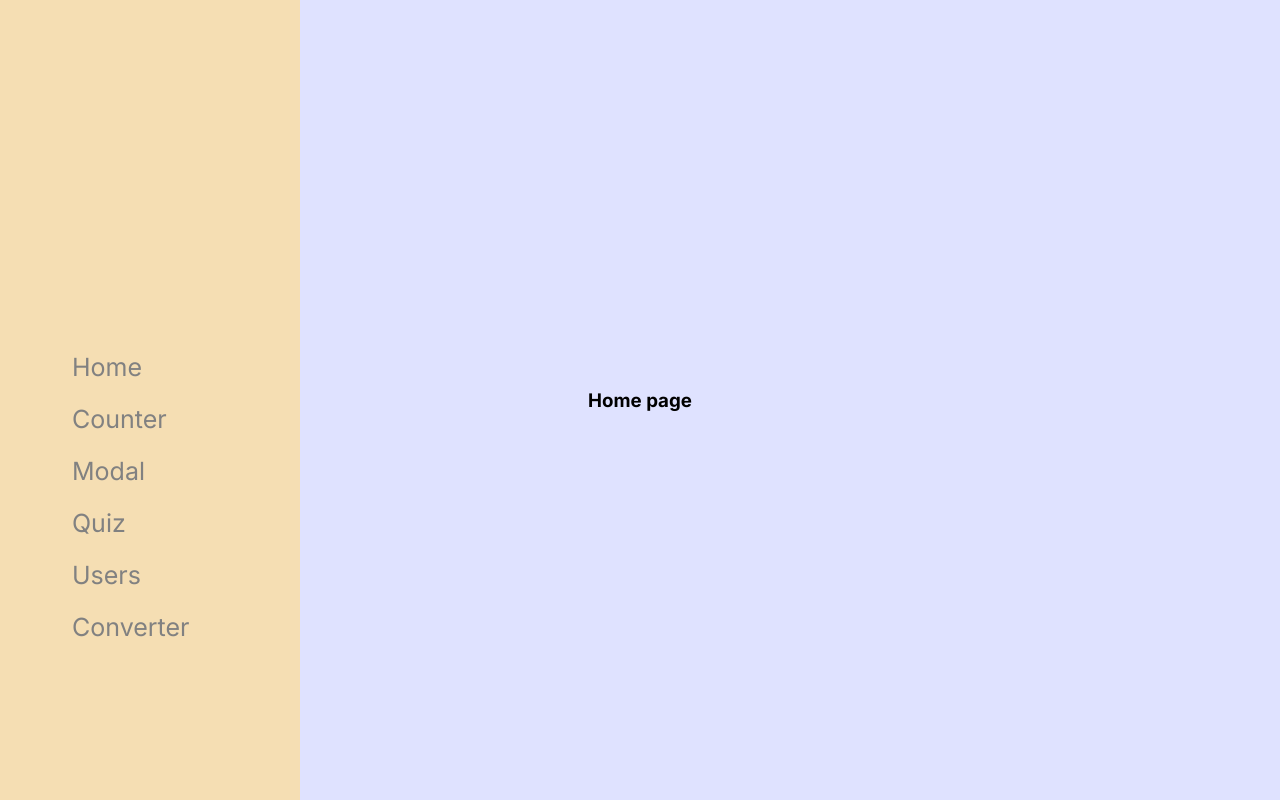
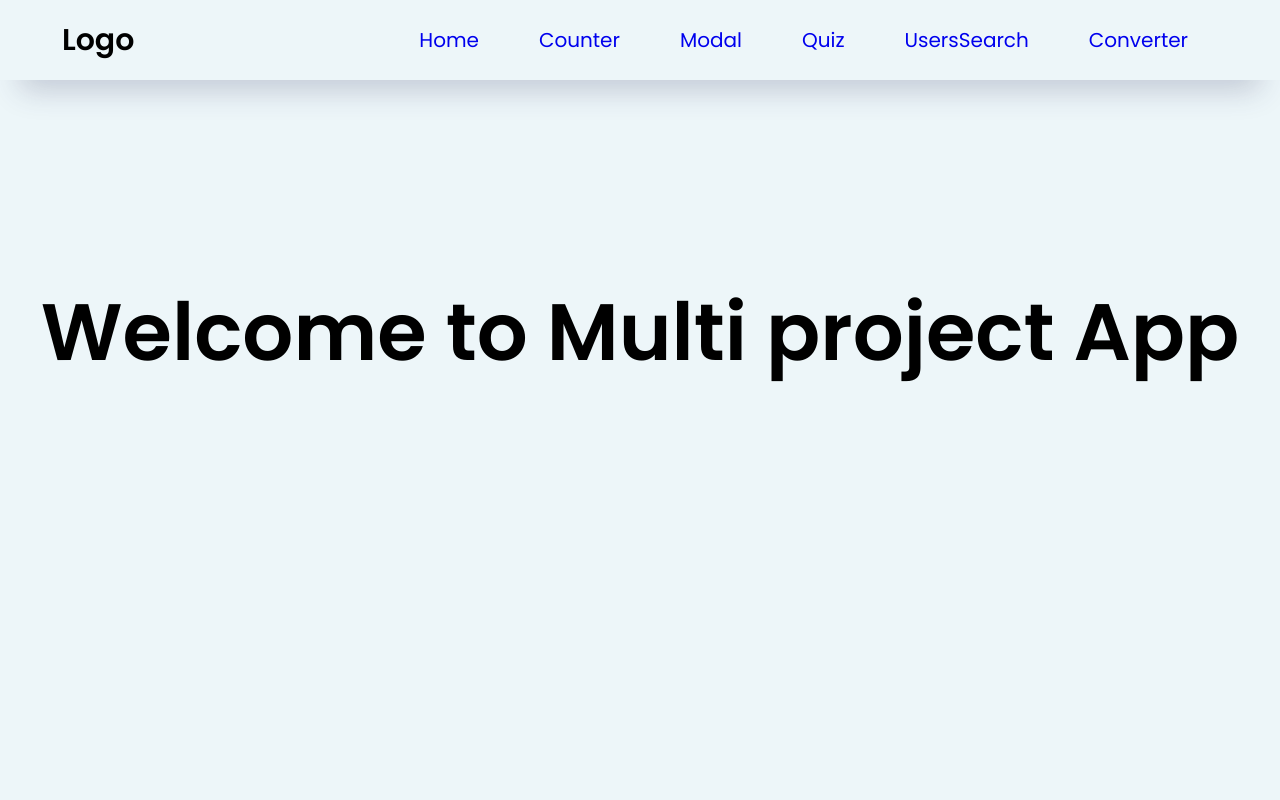
Before and after one commit to Ebazhanov/multi-projects-react-ts, a React (Create React App) app: page / in a window 1280 px wide. Built offline with nearby package versions, Linux system fonts and the light colour scheme.

Commit message:
re-style navigation bar

```diff
--- a/src/App.tsx
+++ b/src/App.tsx
@@ -3,16 +3,15 @@ import Counter from "./pages/Counter";
 import Home from "./pages/Home";
 import Modal from "./pages/Modal";
 import PageNotFound from "./pages/PageNotFound";
-import { FC } from "react";
 import "./index.scss";
 import Quiz from "./pages/Quiz";
 import { UsersSearch } from "./pages/Users";
 import Converter from "./pages/Convertor";
 import NavigationBar from "./components/navbar/NavigationBar";
 
-const App: FC = () => {
+const App = () => {
   return (
-    <div>
+    <>
       <BrowserRouter>
         <NavigationBar />
         <Routes>
@@ -25,7 +24,7 @@ const App: FC = () => {
           <Route path="*" element={<PageNotFound />} />
         </Routes>
       </BrowserRouter>
-    </div>
+    </>
   );
 };
 
--- a/src/components/navbar/NavigationBar.scss
+++ b/src/components/navbar/NavigationBar.scss
@@ -1,38 +1,95 @@
-.sidenav {
-  height: 100%;
-  width: 300px;
-  position: fixed;
-  z-index: 1;
-  top: 0;
-  left: 0;
-  background-color: wheat;
-  overflow-x: hidden;
-  padding-top: 320px;
+@import url("https://fonts.googleapis.com/css2?family=Poppins:wght@300;400;500;600&display=swap");
+
+* {
+  padding: 0;
+  margin: 0;
+  box-sizing: border-box;
+  font-family: "Poppins", sans-serif;
 }
 
-.sidenav a {
-  padding: 16px 6px 6px 32px;
+a {
   text-decoration: none;
-  font-size: 25px;
-  color: #818181;
-  display: block;
 }
 
-.sidenav a:hover {
-  color: black;
+li {
+  list-style-type: none;
 }
 
-/*
-@media screen and (max-height: 450px) {
-  .sidenav {padding-top: 15px;}
-  .sidenav a {font-size: 18px;}
-}
-*/
+.navbar {
+  display: flex;
+  justify-content: space-around;
+  align-items: center;
+  height: 10vh;
+  box-shadow: rgba(50, 50, 93, 0.23) 0px 30px 30px -20px;
 
-.main {
-  margin-left: 0;
+  /*box-shadow: rgba(50, 50, 93, 0.23) 0px 50px 100px -20px, rgba(0, 0, 0, 0.3) 0px 30px 60px -30px;*/
 }
 
-.menu-list{
-  list-style-type: none;
+.logo {
+  font-size: 30px;
 }
+
+.nav-links {
+  display: flex;
+  justify-content: flex-end;
+  width: 75%;
+}
+
+.nav-links li {
+  color: black;
+  font-size: 20px;
+  padding: 10px 20px;
+  margin: 0 10px;
+  cursor: pointer;
+  text-transform: capitalize;
+}
+
+.mobile-menu-icon {
+  display: none;
+}
+
+button {
+  border: none;
+  text-decoration: none;
+  font-size: 20px;
+  background: none;
+}
+
+@media (max-width: 768px) {
+  .logo {
+    display: flex;
+    position: absolute;
+    top: 15px;
+    left: 35px;
+  }
+
+  .nav-links {
+    display: none;
+  }
+
+  .nav-links-mobile {
+    position: absolute;
+    display: block;
+    list-style: none;
+    box-shadow: rgba(50, 50, 93, 0.23) 0px 50px 100px -20px,
+    rgba(0, 0, 0, 0.3) 0px 30px 60px -30px;
+    left: 0;
+    top: 10%;
+    transition: all 0.5s ease-in-out;
+    width: 100%;
+    background-color: white;
+  }
+
+  ul li {
+    padding: 32px;
+    width: 100%;
+    transition: all 0.5s ease-in-out;
+    text-align: center;
+  }
+
+  .mobile-menu-icon {
+    position: absolute;
+    display: block;
+    right: 20px;
+  }
+}
--- a/src/components/navbar/NavigationBar.tsx
+++ b/src/components/navbar/NavigationBar.tsx
@@ -1,11 +1,19 @@
+import React, { useState } from "react";
+import "./NavigationBar.scss";
 import { Link } from "react-router-dom";
-import "./NavigationBar.scss";
+import { FaBars } from "react-icons/fa";
+import { ImCross } from "react-icons/im";
 
-function NavigationBar() {
+const Navbar = () => {
+  const [Mobile, setMobile] = useState(false);
   return (
-    <div className="sidenav">
-      <nav className="main">
-        <ul className="menu-list">
+    <>
+      <nav className="navbar">
+        <h3 className="logo">Logo</h3>
+        <ul
+          className={Mobile ? "nav-links-mobile" : "nav-links"}
+          onClick={() => setMobile(false)}
+        >
           <li>
             <Link to="/">Home</Link>
           </li>
@@ -19,15 +27,17 @@ function NavigationBar() {
             <Link to="/quiz">Quiz</Link>
           </li>
           <li>
-            <Link to="/users">Users</Link>
+            <Link to="/users">UsersSearch</Link>
           </li>
           <li>
             <Link to="/currency-converter">Converter</Link>
           </li>
         </ul>
+        <button className="mobile-menu-icon" onClick={() => setMobile(!Mobile)}>
+          {Mobile ? <ImCross /> : <FaBars />}
+        </button>
       </nav>
-    </div>
+    </>
   );
-}
-
-export default NavigationBar;
+};
+export default Navbar;
--- a/src/pages/Counter.scss
+++ b/src/pages/Counter.scss
@@ -1,4 +1,4 @@
-.App {
+.Counter {
   display: flex;
   align-items: center;
   justify-content: center;
--- a/src/pages/Counter.tsx
+++ b/src/pages/Counter.tsx
@@ -8,7 +8,7 @@ function Counter() {
   const onClickMinus = () => setCount(count - 1);
 
   return (
-    <div className="App">
+    <div className="Counter">
       <div>
         <h2>Counter:</h2>
         <h1>{count}</h1>
--- a/src/pages/Home.scss
+++ b/src/pages/Home.scss
@@ -1,5 +1,23 @@
+@import url("https://fonts.googleapis.com/css2?family=Poppins:wght@300;400;500;600&display=swap");
+
 .home-main {
   display: flex;
   align-items: center;
   justify-content: center;
 }
+
+.hero {
+  text-align: center;
+  margin-top: 15%;
+}
+
+.hero h1 {
+  text-align: center;
+  font-size: 80px;
+}
+
+@media (max-width: 768px) {
+  .hero h1 {
+    font-size: 50px;
+  }
+}
--- a/src/pages/Home.tsx
+++ b/src/pages/Home.tsx
@@ -1,12 +1,13 @@
-import React, { FC } from "react";
+import React from "react";
 import "./Home.scss";
 
-const Home: FC = () => {
+const Home = () => {
   return (
-    <main className="home-main">
-      <h3>Home page</h3>
-    </main>
+    <>
+      <section className="hero">
+        <h1>Welcome to Multi project App</h1>
+      </section>
+    </>
   );
 };
-
 export default Home;
--- a/src/pages/Modal.scss
+++ b/src/pages/Modal.scss
@@ -1,10 +1,10 @@
-.App {
+/*.App {
   display: flex;
   align-items: center;
   justify-content: center;
   height: 100vh;
   text-align: center;
-}
+}*/
 
 .modal-content {
   height:100vh;
--- a/src/pages/Quiz.scss
+++ b/src/pages/Quiz.scss
@@ -1,11 +1,18 @@
 @import url('https://fonts.googleapis.com/css2?family=Nunito:wght@400;500;700&display=swap');
 
-body {
+/*body {
   margin: 0;
   font-family: 'Nunito', sans-serif;
   -webkit-font-smoothing: antialiased;
   -moz-osx-font-smoothing: grayscale;
   //background-color: #6a5be2;
+  display: flex;
+  align-items: center;
+  justify-content: center;
+  height: 100vh;
+}*/
+
+.quiz-card{
   display: flex;
   align-items: center;
   justify-content: center;
--- a/src/pages/Quiz.tsx
+++ b/src/pages/Quiz.tsx
@@ -62,7 +62,7 @@ function QuizCard({ step, question, onClickVariant }: Props) {
   const percentage = Math.round((step / questions.length) * 100) + 100;
 
   return (
-    <>
+    <div>
       <div className="progress">
         <div style={{ width: percentage }} className="progress__inner"></div>
       </div>
@@ -74,7 +74,7 @@ function QuizCard({ step, question, onClickVariant }: Props) {
           </li>
         ))}
       </ul>
-    </>
+    </div>
   );
 }
 
@@ -92,6 +92,7 @@ function Quiz() {
   };
 
   return (
+    <div className="quiz-card">
       <div className="Quiz">
         {step !== questions.length ? (
           <QuizCard
@@ -103,6 +104,7 @@ function Quiz() {
           <Result correct={correct} />
         )}
       </div>
+    </div>
   );
 }
 
--- a/src/pages/Users.scss
+++ b/src/pages/Users.scss
@@ -1,7 +1,7 @@
 @import url('https://fonts.googleapis.com/css2?family=Merriweather:wght@700;900&display=swap');
 @import url('https://fonts.googleapis.com/css2?family=Inter:wght@400&display=swap');
 
-body {
+/*body {
   margin: 0;
   -webkit-font-smoothing: antialiased;
   -moz-osx-font-smoothing: grayscale;
@@ -12,7 +12,7 @@ body {
   box-sizing: border-box;
   font-family: 'Inter', sans-serif;
   outline: none;
-}
+}*/
 
 .users-main {
   width: 400px;
```
Lines whose indentation alone changed are shown as unchanged.
